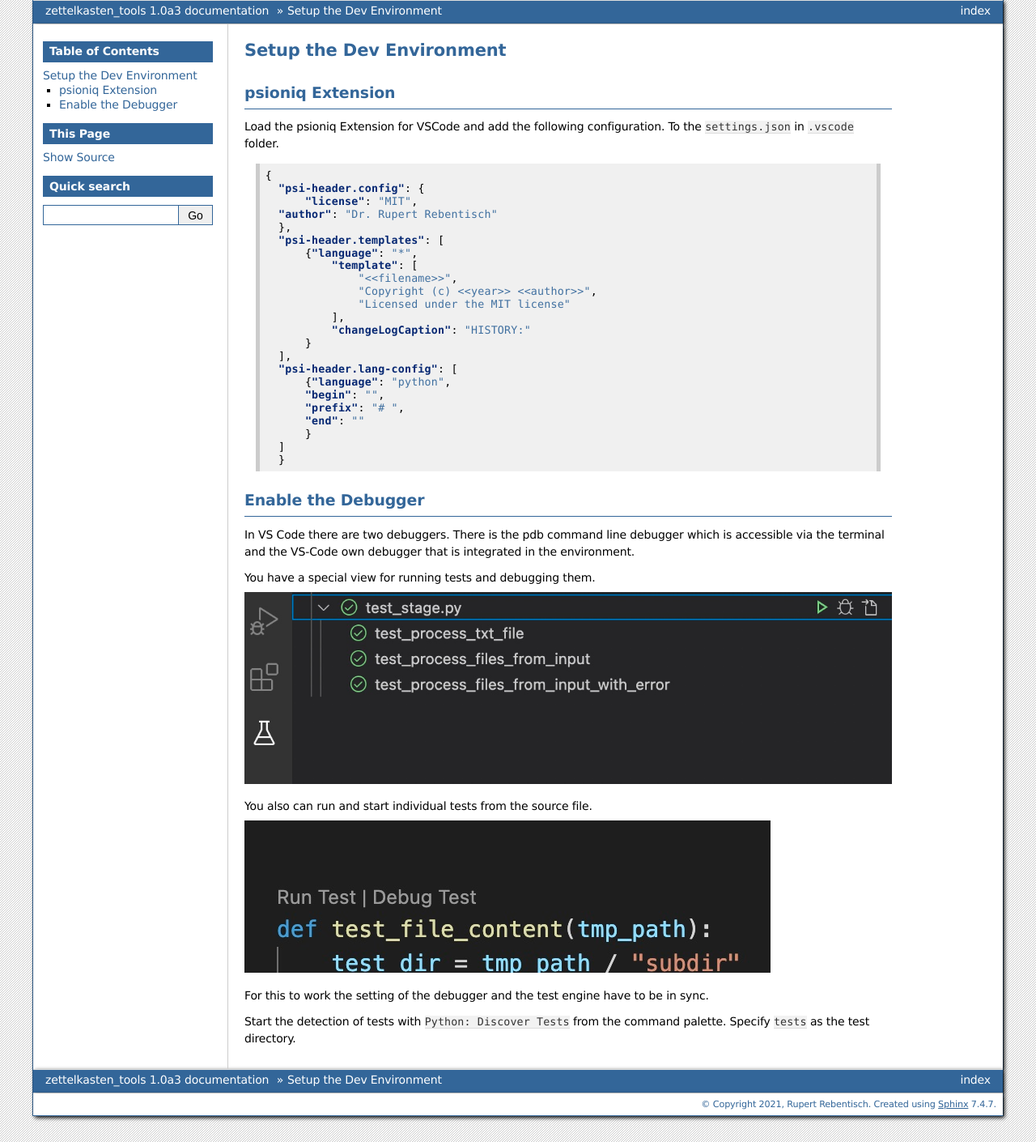
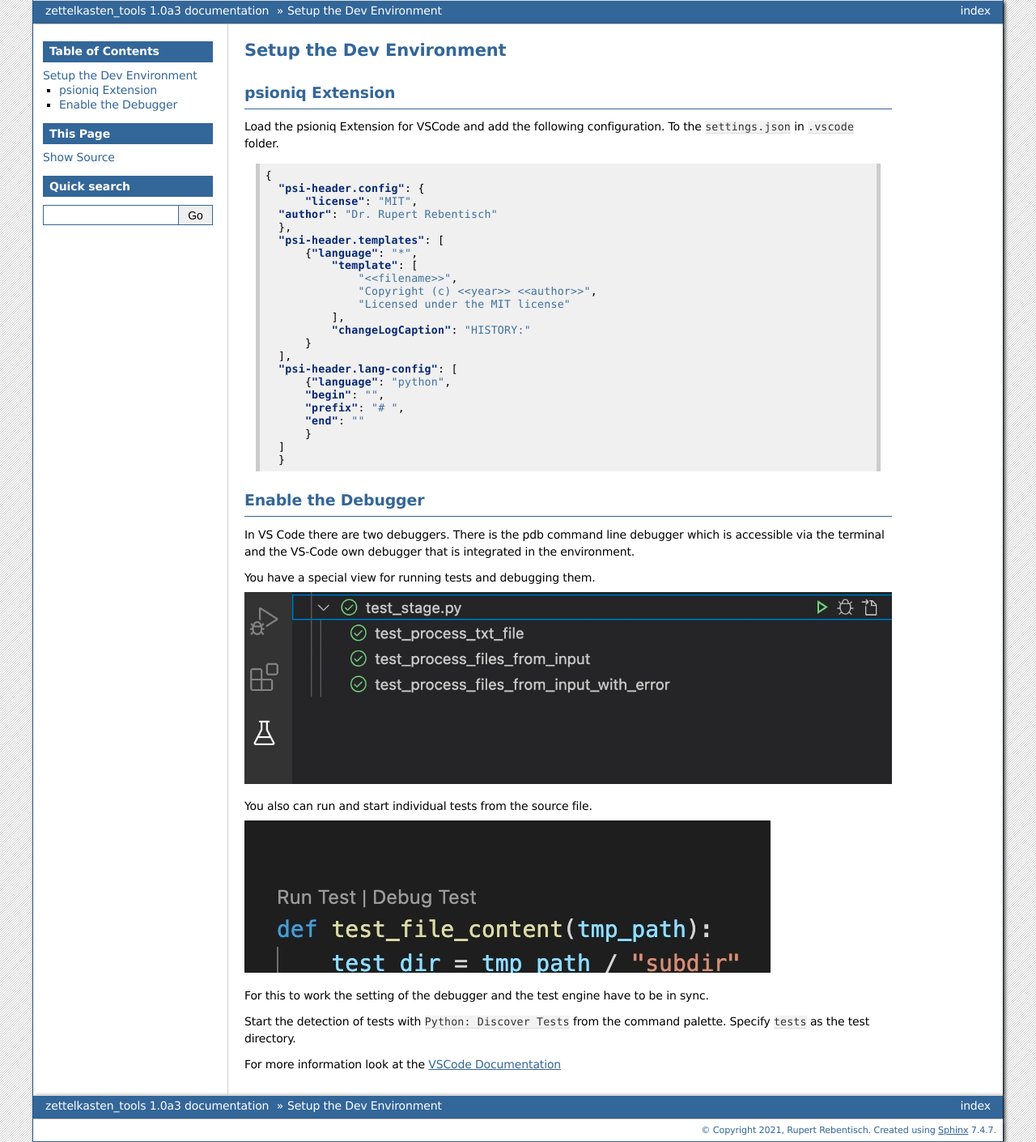
Before and after one commit to rreben/tools4zettelkasten, a Sphinx documentation site: the page built from docs_source/source/setup_dev_environment.rst, in a window 1280 px wide. Shown: the whole page at 81% size. Built offline with Sphinx 7.4.7, drawn with Linux system fonts in a browser that asks for light colours; the version number is read from the project's files by our own code.

Commit message:
added link to vscode doc

```diff
--- a/docs_source/source/setup_dev_environment.rst
+++ b/docs_source/source/setup_dev_environment.rst
@@ -51,3 +51,5 @@ For this to work the setting of the debugger and the test engine have to be in s
 
 Start the detection of tests with ``Python: Discover Tests`` from the command palette.
 Specify ``tests`` as the test directory.
+
+For more information look at the `VSCode Documentation <https://code.visualstudio.com/docs/python/testing>`_
```
